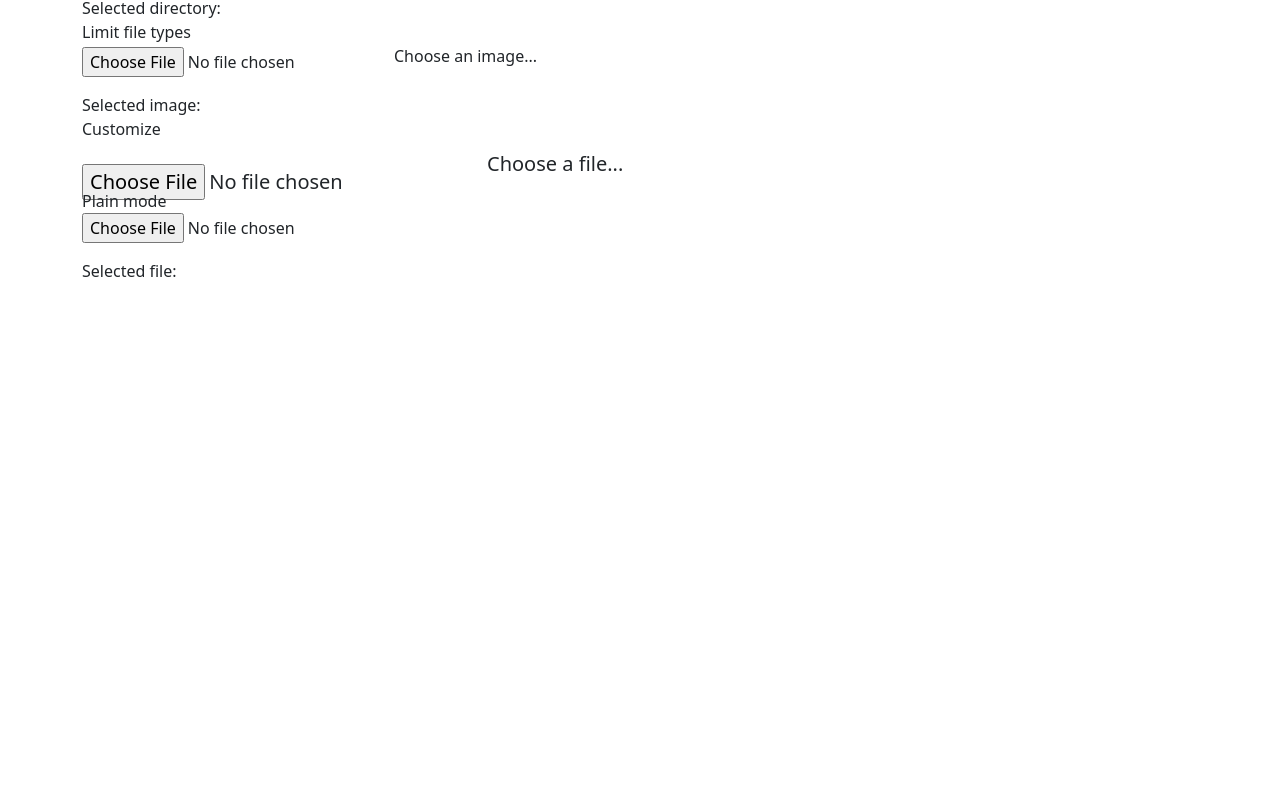
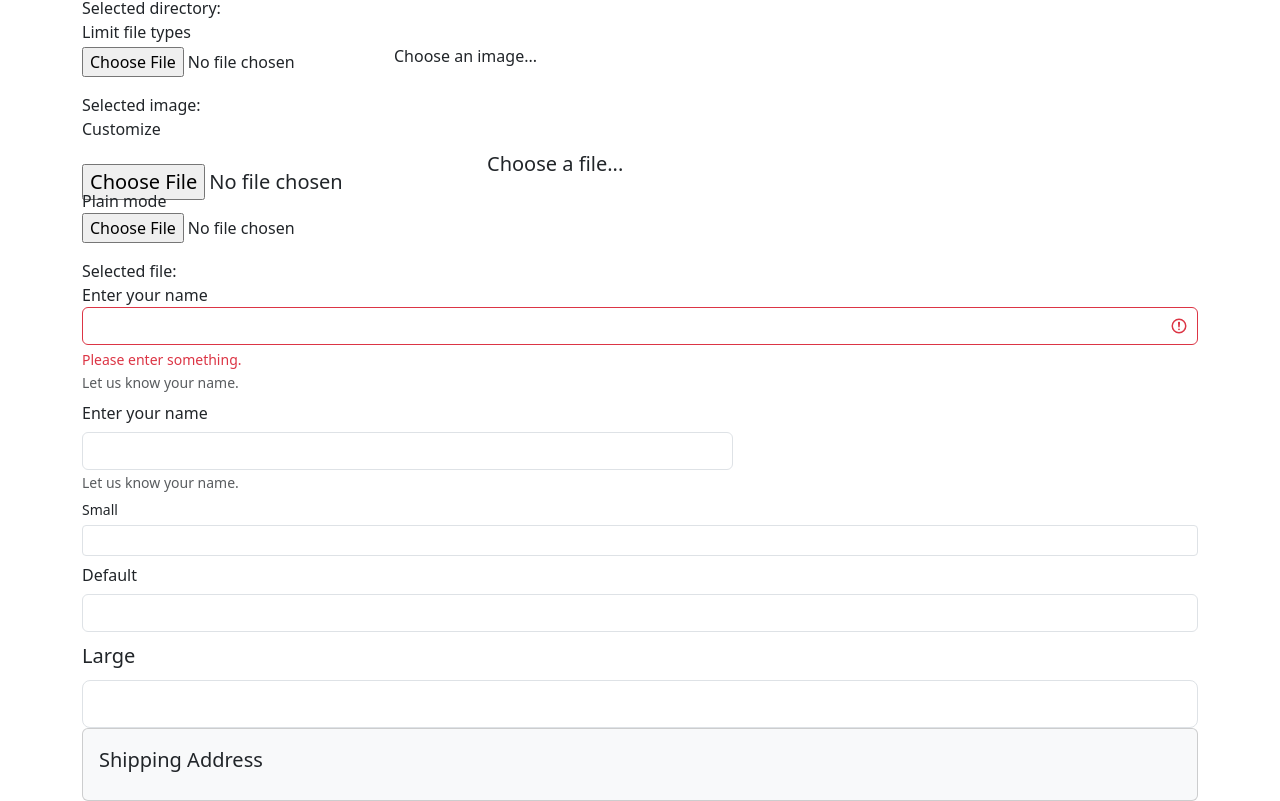
Before and after one commit to JavierDibo/boostrap-vue-proyecto, a Vue app: page /app/forms in a window 1280 px wide. Shown: the part 2162-2963 px from the top of the page. Before the commit the page ends 2445 px from the top, so only its background shows below. Built offline with nearby package versions, Linux system fonts and the light colour scheme.

Commit message:
Form Group

```diff
--- a/src/components/FormDemo.vue
+++ b/src/components/FormDemo.vue
@@ -1,4 +1,5 @@
 <!-- FormsView.vue -->
+<!-- TODO: Combine all forms into one coherent form -->
 <template>
   <b-container>
     <div>
--- /dev/null
+++ b/src/components/FormGroupDemo.vue
@@ -0,0 +1,78 @@
+<!-- FormGroupDemo.vue -->
+<template>
+  <div>
+    <!-- Basic form group -->
+    <b-form-group
+        id="fieldset-1"
+        description="Let us know your name."
+        label="Enter your name"
+        label-for="input-1"
+        valid-feedback="Thank you!"
+        :invalid-feedback="invalidFeedback"
+        :state="state"
+    >
+      <b-form-input id="input-1" v-model="name" :state="state" trim></b-form-input>
+    </b-form-group>
+
+    <!-- Horizontal form group -->
+    <b-form-group
+        id="fieldset-horizontal"
+        label-cols-sm="4"
+        label-cols-lg="3"
+        content-cols-sm
+        content-cols-lg="7"
+        description="Let us know your name."
+        label="Enter your name"
+        label-for="input-horizontal"
+    >
+      <b-form-input id="input-horizontal"></b-form-input>
+    </b-form-group>
+
+    <!-- Label size and alignment -->
+    <b-form-group label-cols="4" label-cols-lg="2" label-size="sm" label="Small" label-for="input-sm">
+      <b-form-input id="input-sm" size="sm"></b-form-input>
+    </b-form-group>
+
+    <b-form-group label-cols="4" label-cols-lg="2" label="Default" label-for="input-default">
+      <b-form-input id="input-default"></b-form-input>
+    </b-form-group>
+
+    <b-form-group label-cols="4" label-cols-lg="2" label-size="lg" label="Large" label-for="input-lg">
+      <b-form-input id="input-lg" size="lg"></b-form-input>
+    </b-form-group>
+
+    <!-- Nested form group -->
+    <b-card bg-variant="light">
+      <b-form-group
+          label-cols-lg="3"
+          label="Shipping Address"
+          label-size="lg"
+          label-class="font-weight-bold pt-0"
+          class="mb-0"
+      >
+         <!-- TODO: Add nested form group here -->
+      </b-form-group>
+    </b-card>
+  </div>
+</template>
+
+<script>
+export default {
+  computed: {
+    state() {
+      return this.name.length >= 4;
+    },
+    invalidFeedback() {
+      if (this.name.length > 0) {
+        return "Enter at least 4 characters.";
+      }
+      return "Please enter something.";
+    },
+  },
+  data() {
+    return {
+      name: "",
+    };
+  },
+};
+</script>
--- a/src/views/FormsView.vue
+++ b/src/views/FormsView.vue
@@ -7,6 +7,7 @@
       <FormCheckboxDemo />
       <FormDateDemo />
       <FormFileDemo />
+      <FormGroupDemo />
     </div>
   </b-container>
 </template>
@@ -18,8 +19,10 @@ import FormDemo from "@/components/FormDemo.vue";
 import FormCheckboxDemo from "@/components/FormCheckboxDemo.vue";
 import FormDateDemo from "@/components/FormDateDemo.vue";
 import FormFileDemo from "@/components/FormFileDemo.vue";
+import FormGroupDemo from "@/components/FormGroupDemo.vue";
 export default {
   components: {
+    FormGroupDemo,
     FormFileDemo,
     FormDateDemo,
     FormCheckboxDemo,
```
